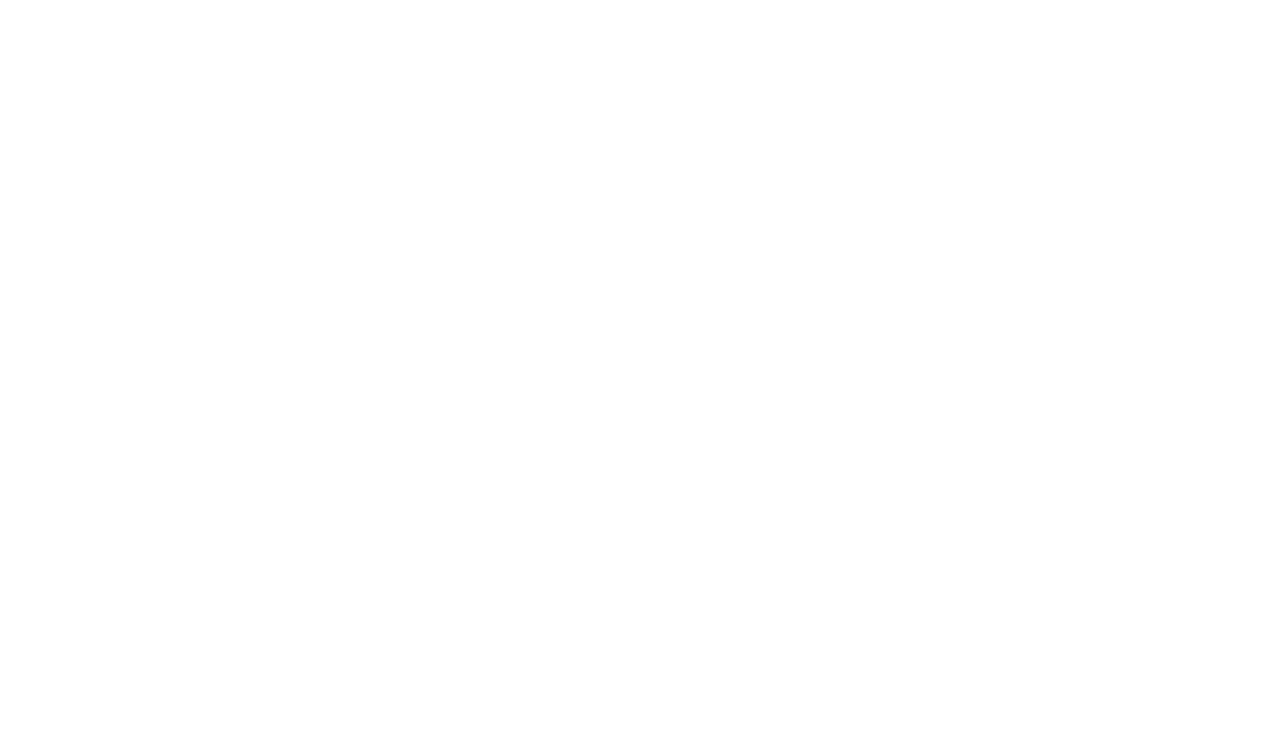
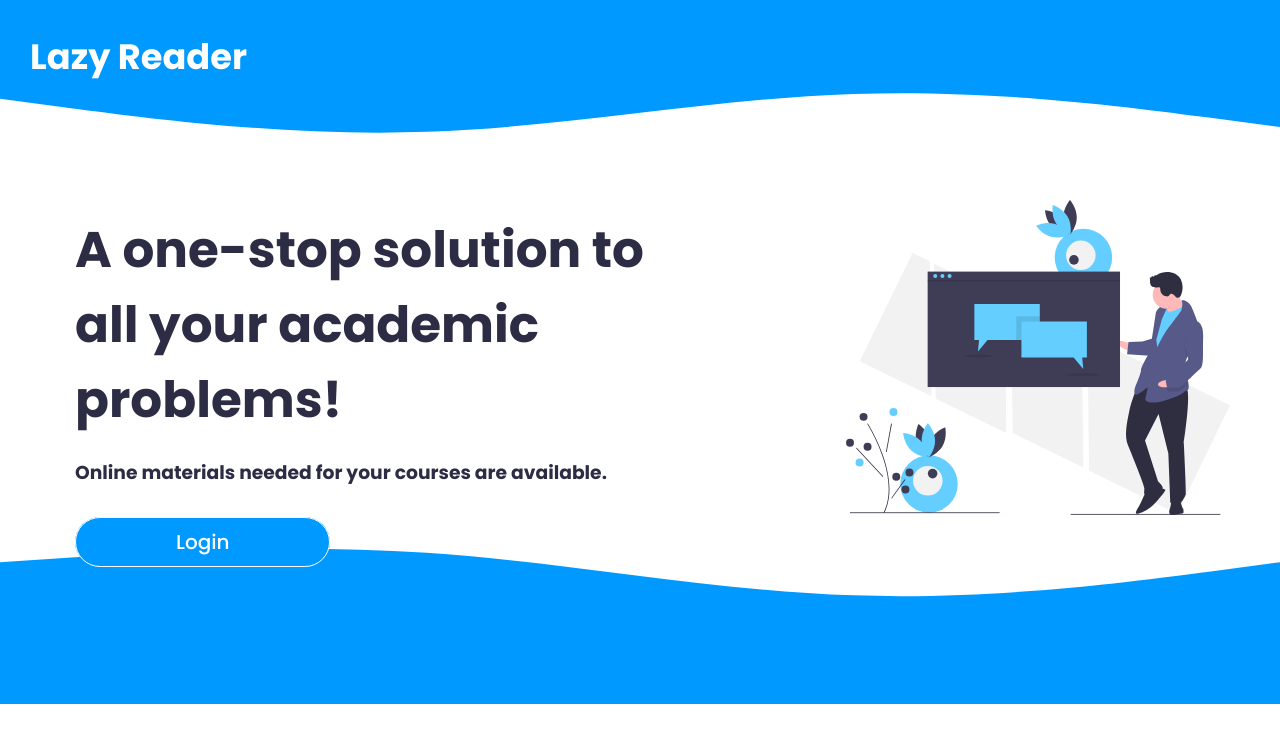
Before and after one commit to Cha195/LazyReader-Frontend, a React (Create React App) app: page / in a window 1280 px wide. Shown: the top 742 px of the page. Built offline with nearby package versions, Linux system fonts and the light colour scheme.

Commit message:
Home page design

```diff
--- a/package.json
+++ b/package.json
@@ -3,6 +3,9 @@
   "version": "0.1.0",
   "private": true,
   "dependencies": {
+    "@fortawesome/fontawesome-free": "^5.15.3",
+    "@fortawesome/fontawesome-svg-core": "^1.2.35",
+    "@fortawesome/free-solid-svg-icons": "^5.15.3",
     "@testing-library/jest-dom": "^5.11.10",
     "@testing-library/react": "^11.2.6",
     "@testing-library/user-event": "^12.8.3",
--- a/public/index.html
+++ b/public/index.html
@@ -5,6 +5,9 @@
     <link rel="icon" href="%PUBLIC_URL%/favicon.ico" />
     <meta name="viewport" content="width=device-width, initial-scale=1" />
     <meta name="theme-color" content="#000000" />
+    <script defer src="/your-path-to-fontawesome/js/brands.js"></script>
+    <script defer src="/your-path-to-fontawesome/js/solid.js"></script>
+    <script defer src="/your-path-to-fontawesome/js/fontawesome.js"></script>
     <meta
       name="description"
       content="Web site created using create-react-app"
@@ -24,7 +27,7 @@
       work correctly both with client-side routing and a non-root public URL.
       Learn how to configure a non-root public URL by running `npm run build`.
     -->
-    <title>React App</title>
+    <title>Lazy Reader</title>
   </head>
   <body>
     <noscript>You need to enable JavaScript to run this app.</noscript>
--- a/src/App.css
+++ b/src/App.css
@@ -1,16 +1,48 @@
+.home-background-top {
+  position: absolute;
+  top: -9%;
+  z-index: -1;
+  width: 100%;
+  transform: scaleX(-1);
+  overflow: hidden;
+}
+
+.home-background-bottom {
+  position: absolute;
+  top: 420px;
+  width: 100%;
+  transform: scaleX(-1);
+  z-index: -1;
+  overflow: hidden;
+}
+
+.home-body {
+  margin-top: 120px;
+  height: calc(100vh - 200px);
+  width: 100%;
+}
+
+.home-content {
+  color: #2c2c44;
+}
+
 .background {
   position: absolute;
-  top: -7%;
+  top: -6%;
   z-index: -1;
   width: 100%;
   overflow: hidden;
 }
 
+.body {
+  margin-top: 150px;
+  height: calc(100vh - 300px);
+  width: 100%;
+}
+
 .header {
-  top: 0;
-  left: 0;
   z-index: 1;
-  margin-top: 30px;
+  padding-top: 30px;
   display: flex;
   flex-direction: row;
   align-items: center;
@@ -36,6 +68,41 @@
   cursor: pointer;
 }
 
+.home-image {
+  position: absolute;
+  width: 30%;
+  right: 50px;
+  top: 200px;
+}
+
+.home-content {
+  margin-top: 10px;
+  margin-left: 75px;
+  width: 50%;
+}
+
+.home-content h1 {
+  font-size: 50px;
+  margin-bottom: 20px;
+}
+
+.home-content h3 {
+  margin-bottom: 40px;
+}
+
+.home-link {
+  text-decoration: none;
+  border: 1px solid;
+  background-color: #0099ff;
+  color: white;
+  padding: 10px 100px;
+  font-size: 20px;
+  border-radius: 30px;
+  cursor: pointer;
+  font-weight: 500;
+  margin-top: 100px;
+}
+
 ::-webkit-scrollbar {
   width: 10px;
 }
--- a/src/App.js
+++ b/src/App.js
@@ -1,13 +1,15 @@
 import './App.css'
 import Auth from './Components/auth'
-import { Switch, BrowserRouter, Route } from "react-router-dom";
+import { Switch, BrowserRouter, Route } from "react-router-dom"
 import SearchPage from './Components/ReourcePage/SearchPage'
 import CoursePage from './Components/ReourcePage/CoursePage'
+import Home from './Components/Home'
 
 function App() {
   return (
     <BrowserRouter>
       <Switch>
+        <Route exact path='/' component={Home} />
         <Route path='/auth' component={Auth} />
         <Route path='/search' component={SearchPage} />
         <Route path='/course/:courseId' component={CoursePage} />
--- /dev/null
+++ b/src/Components/Home.js
@@ -0,0 +1,25 @@
+import React from 'react'
+import '../App.css'
+import Discuss from '../Assets/discuss.svg'
+
+const Home = () => {
+  return (
+    <div style={{ maxHeight: '100vh', overflow: 'hidden', position: 'relative' }}>
+      <svg className='home-background-top' xmlns="http://www.w3.org/2000/svg" viewBox="0 0 1440 320"><path fill="#0099ff" fillOpacity="1" d="M0,224L80,213.3C160,203,320,181,480,186.7C640,192,800,224,960,229.3C1120,235,1280,213,1360,202.7L1440,192L1440,0L1360,0C1280,0,1120,0,960,0C800,0,640,0,480,0C320,0,160,0,80,0L0,0Z"></path></svg>
+      <div className='header'>
+        <h1 style={{ color: 'white' }} className='title'>Lazy Reader</h1>
+      </div>
+      <div className='home-body'>
+        <div className='home-content'>
+          <h1>A one-stop solution to all your academic problems!</h1>
+          <h3>Online materials needed for your courses are available.</h3>
+          <a className='home-link' href='/auth'>Login</a>
+        </div>
+        <img alt='discuss' src={Discuss} className='home-image' />
+      </div>
+      <svg className='home-background-bottom' xmlns="http://www.w3.org/2000/svg" viewBox="0 0 1440 320"><path fill="#0099ff" fillOpacity="1" d="M0,160L80,170.7C160,181,320,203,480,197.3C640,192,800,160,960,149.3C1120,139,1280,149,1360,154.7L1440,160L1440,320L1360,320C1280,320,1120,320,960,320C800,320,640,320,480,320C320,320,160,320,80,320L0,320Z"></path></svg>
+    </div>
+  )
+}
+
+export default Home
--- a/src/Components/ReourcePage/CoursePage.js
+++ b/src/Components/ReourcePage/CoursePage.js
@@ -1,10 +1,18 @@
 import React from 'react'
 import Header from '../Header'
+import Forum from './Forum'
 
 const CoursePage = ({ match }) => {
   const {
     params: { courseId }
   } = match
+
+  const handleClick = () => {
+    return (
+      <Forum />
+    )
+  }
+
   return (
     <>
       <Header />
@@ -23,7 +31,7 @@
         </div>
         <div className='card'>
           <h2>Discussion Forum</h2>
-          <button>Open</button>
+          <button onClick={handleClick}>Open</button>
         </div>
       </div>
     </>
--- /dev/null
+++ b/src/Components/ReourcePage/Forum.js
@@ -0,0 +1,11 @@
+import React from 'react'
+
+const Forum = () => {
+  return (
+    <div>
+      Forum
+    </div>
+  )
+}
+
+export default Forum
--- a/src/Components/ReourcePage/index.css
+++ b/src/Components/ReourcePage/index.css
@@ -1,5 +1,5 @@
 .body {
-  margin-top: 120px;
+  margin-top: 130px;
   height: calc(100vh - 300px);
   width: 100%;
 }
@@ -52,6 +52,7 @@
   background-color: #0099ff;
   color: white;
   padding: 5px 15px;
+  border-radius: 5px;
 }
 
 button {
@@ -59,7 +60,7 @@
   background-color: #0099ff;
   color: white;
   padding: 7px 15px;
-  font-size: 15px;
+  font-size: 16px;
   border-radius: 5px;
   cursor: pointer;
 }
--- a/src/Components/auth/Login.js
+++ b/src/Components/auth/Login.js
@@ -2,7 +2,7 @@
 
 const Login = () => {
   return (
-    <form action="#" className="sign-in-form">
+    <form action="/search" className="sign-in-form">
       <h2 className="title">Sign in</h2>
       <div className="input-field">
         <i className="fas fa-user"></i>
@@ -12,8 +12,9 @@
         <i className="fas fa-lock"></i>
         <input type="password" placeholder="Password" />
       </div>
+      <p style={{ margin: '10px 0' }}>Forgot password?</p>
       <input type="submit" value="Login" className="btn solid" />
-      <p className="social-text">Or Sign in with social platforms</p>
+      {/* <p className="social-text">Or Sign in with social platforms</p>
       <div className="social-media">
         <a href="https://www.facebook.com" className="social-icon">
           <i className="fab fa-facebook-f"></i>
@@ -27,7 +28,7 @@
         <a href="https://www.linkedin.com" className="social-icon">
           <i className="fab fa-linkedin-in"></i>
         </a>
-      </div>
+      </div> */}
     </form>
   )
 }
--- a/src/Components/auth/Register.js
+++ b/src/Components/auth/Register.js
@@ -2,7 +2,7 @@
 
 const Register = () => {
   return(
-    <form action="#" className="sign-up-form">
+    <form action="/search" className="sign-up-form">
       <h2 className="title">Sign up</h2>
       <div className="input-field">
         <i className="fas fa-user"></i>
@@ -20,16 +20,16 @@
       <p className="social-text">Or Sign up with social platforms</p>
       <div className="social-media">
         <a href="https://www.facebook.com" className="social-icon">
-          <i className="fab fa-facebook-f"></i>
+          <i className="fa fa-facebook-f"></i>
         </a>
         <a href="https://www.twitter.com" className="social-icon">
-          <i className="fab fa-twitter"></i>
+          <i className="fa fa-twitter"></i>
         </a>
         <a href="https://www.google.com" className="social-icon">
-         <i className="fab fa-google"></i>
+         <i className="fa fa-google"></i>
         </a>
         <a href="https://www.linkedin.com" className="social-icon">
-          <i className="fab fa-linkedin-in"></i>
+          <i className="fa fa-linkedin-in"></i>
         </a>
       </div>
     </form>
--- a/src/Components/auth/index.js
+++ b/src/Components/auth/index.js
@@ -27,8 +27,7 @@
           <div className="content">
             <h3>New here ?</h3>
             <p>
-              Lorem ipsum, dolor sit amet consectetur adipisicing elit. Debitis,
-              ex ratione. Aliquid!
+              Register and setup your free account in less than a minute!
             </p>
             <button className="btn transparent" name="sign-up" onClick={handleClick}>
               Sign up
@@ -40,8 +39,7 @@
           <div className="content">
             <h3>One of us ?</h3>
             <p>
-              Lorem ipsum dolor sit amet consectetur adipisicing elit. Nostrum
-              laboriosam ad deleniti.
+              Get right back to focus mode and ace all your goals!
             </p>
             <button className="btn transparent" name="sign-in" onClick={handleClick}>
               Sign in
```
Also changed, not shown: src/Assets/discuss.svg (added), 1 other file (tests, documents, lock files or other folders).
